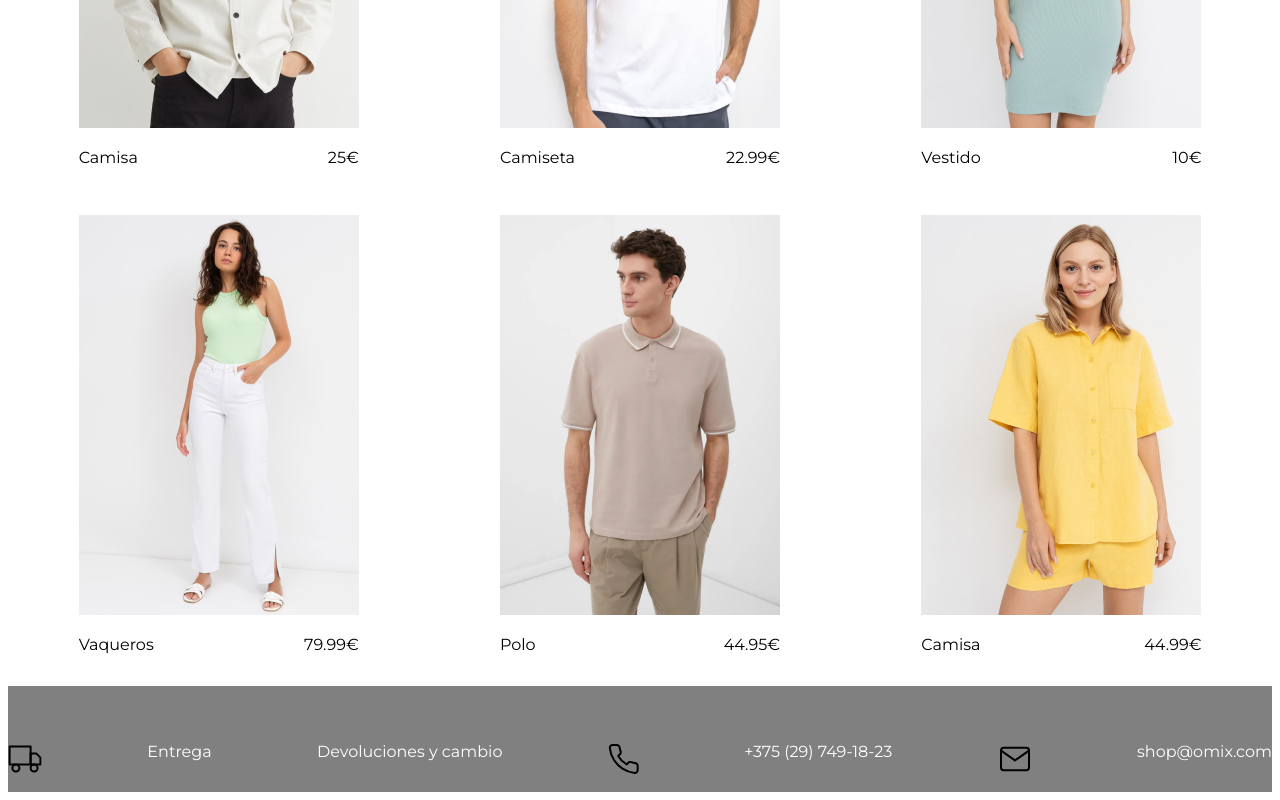
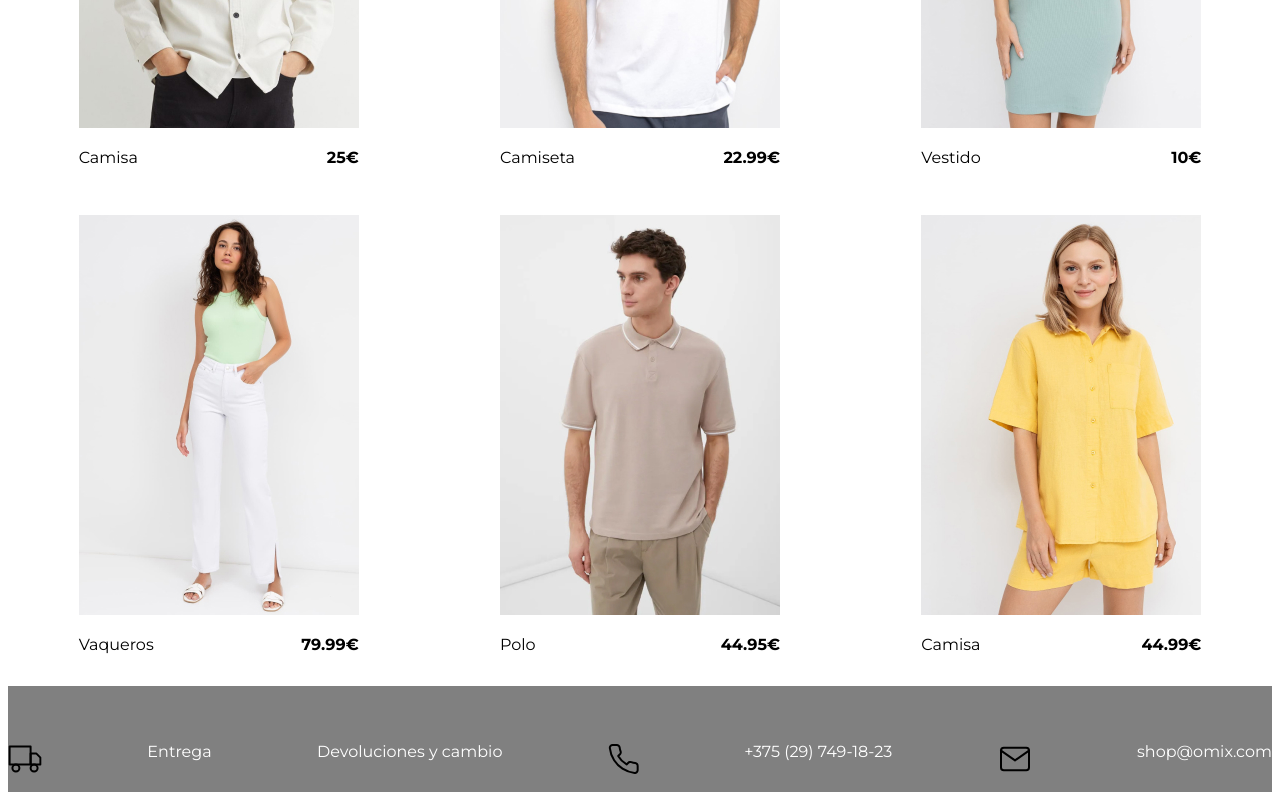
Before and after one commit to elionavarroh/Bootcamp-JS-2---Laboratorio-M-dulo-1---HTML, a plain HTML site: page index.html in a window 1280 px wide. Shown: the part 441-1241 px from the top of the page. Drawn offline with Linux system fonts and the light colour scheme.

Commit message:
change the prices to strong

```diff
--- a/index.html
+++ b/index.html
@@ -32,7 +32,7 @@
                 <img src="Images/image-1.jpg" alt="boy with white jacket" title="image-1">
                 <div class="flex justify-between">
                     <p>Camisa</p>
-                    <p>25€</p>
+                    <p><strong>25€</strong></p>
                 </div>
             </div>
         </div>
@@ -41,7 +41,7 @@
                 <img src="Images/image-2.jpg" alt="boy with white t-shirt" title="image-2">
                 <div class="flex justify-between">
                     <p>Camiseta</p>
-                    <p>22.99€</p>
+                    <p><strong>22.99€</strong></p>
                 </div>
             </div>
         </div>
@@ -50,7 +50,7 @@
                 <img src="Images/image-3.jpg" alt="girl in green dress" title="image-3">
                 <div class="flex justify-between">
                     <p>Vestido</p>
-                    <p>10€</p>
+                    <p><strong>10€</strong></p>
                 </div>
             </div>
         </div>
@@ -59,7 +59,7 @@
                 <img src="Images/image-4.jpg" alt="girl in green dress" title="image-4">
                 <div class="flex justify-between">
                     <p>Vaqueros</p>
-                    <p>79.99€</p>
+                    <p><strong>79.99€</strong></p>
                 </div>
             </div>
         </div>
@@ -68,7 +68,7 @@
                 <img src="Images/image-5.jpg" alt="boy with brown t-shirt" title="image-5">
                 <div class="flex justify-between">
                     <p>Polo</p>
-                    <p>44.95€</p>
+                    <p><strong>44.95€</strong></p>
                 </div>
             </div>
         </div>
@@ -77,12 +77,12 @@
                 <img src="Images/image-6.jpg" alt="girl in yellow" title="image-6">
                 <div class="flex justify-between">
                     <p>Camisa</p>
-                    <p>44.99€</p>
+                    <p><strong>44.99€</strong></p>
             </div>
         </div>
     </div>
 </div>
-    <footer class="">
+    <footer>
         <div class="flex justify-between">
             <img src="Icons/icon-truck.svg" alt="truck">
             <span>Entrega</span>
```
